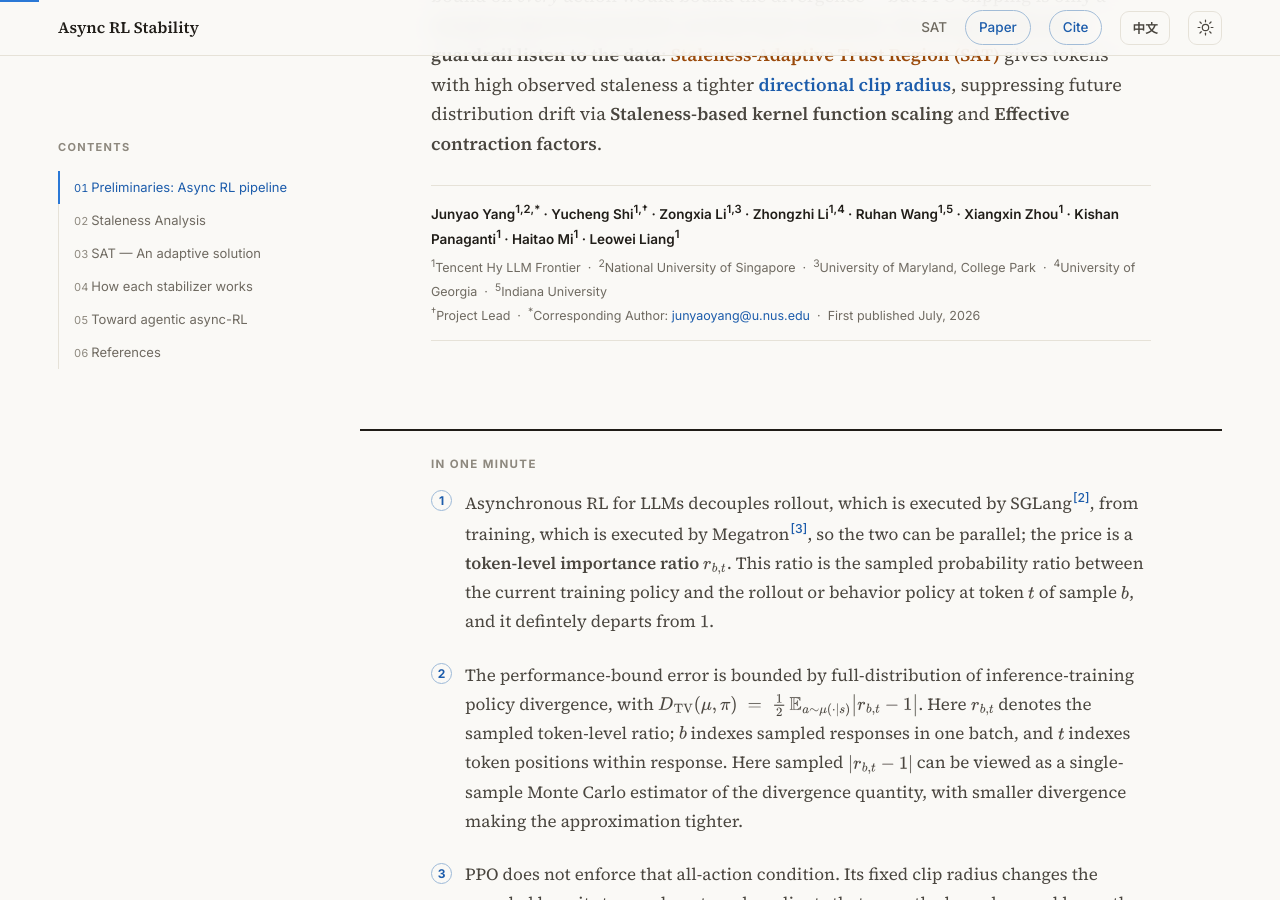
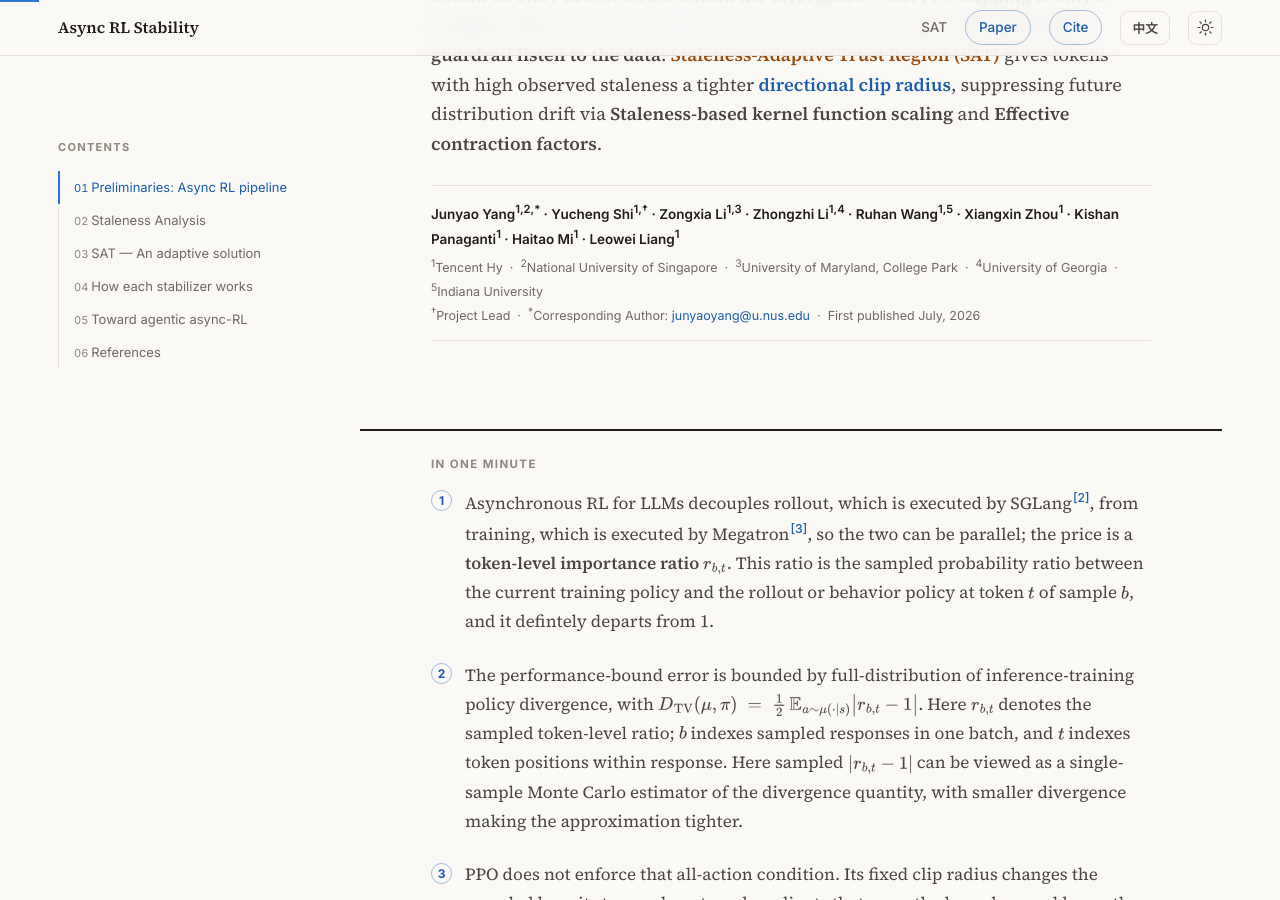
Before and after one commit to jyyang26/jyyang26.github.io, a Jekyll site: the page stable_async_analysis/index.html, which Jekyll copies as it is, in a window 1280 px wide and 900 px high, scrolled down 714 px. Built offline with Jekyll 4.4.1, drawn with Linux system fonts in a browser that asks for light colours.

Commit message:
Update stable_async_analysis blog article (blog_0720 re-upload)

```diff
--- a/stable_async_analysis/index.html
+++ b/stable_async_analysis/index.html
@@ -150,7 +150,7 @@
 
         <div class="hero__byline">
           <p class="authors">Junyao Yang<sup>1,2,*</sup> · Yucheng Shi<sup>1,&#8224;</sup> · Zongxia Li<sup>1,3</sup> · Zhongzhi Li<sup>1,4</sup> · Ruhan Wang<sup>1,5</sup> · Xiangxin Zhou<sup>1</sup> · Kishan Panaganti<sup>1</sup> · Haitao Mi<sup>1</sup> · Leowei Liang<sup>1</sup></p>
-          <p class="affils"><sup>1</sup>Tencent Hy LLM Frontier &nbsp;·&nbsp; <sup>2</sup>National University of Singapore &nbsp;·&nbsp; <sup>3</sup>University of Maryland, College Park &nbsp;·&nbsp; <sup>4</sup>University of Georgia &nbsp;·&nbsp; <sup>5</sup>Indiana University</p>
+          <p class="affils"><sup>1</sup>Tencent Hy &nbsp;·&nbsp; <sup>2</sup>National University of Singapore &nbsp;·&nbsp; <sup>3</sup>University of Maryland, College Park &nbsp;·&nbsp; <sup>4</sup>University of Georgia &nbsp;·&nbsp; <sup>5</sup>Indiana University</p>
           <p class="affils"><sup>&#8224;</sup>Project Lead &nbsp;·&nbsp; <sup>*</sup>Corresponding Author: <a href="mailto:junyaoyang@u.nus.edu">junyaoyang@u.nus.edu</a> &nbsp;·&nbsp; First published July, 2026 &nbsp;</p>
         </div>
       </section>
```
Also changed, not shown: 1 other file.
